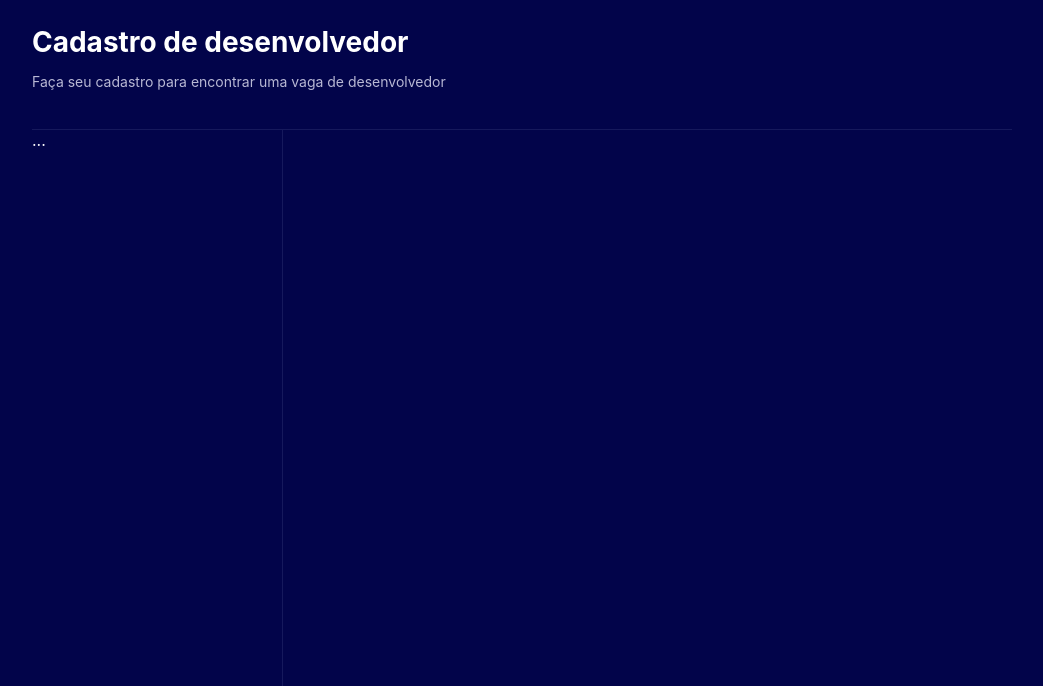
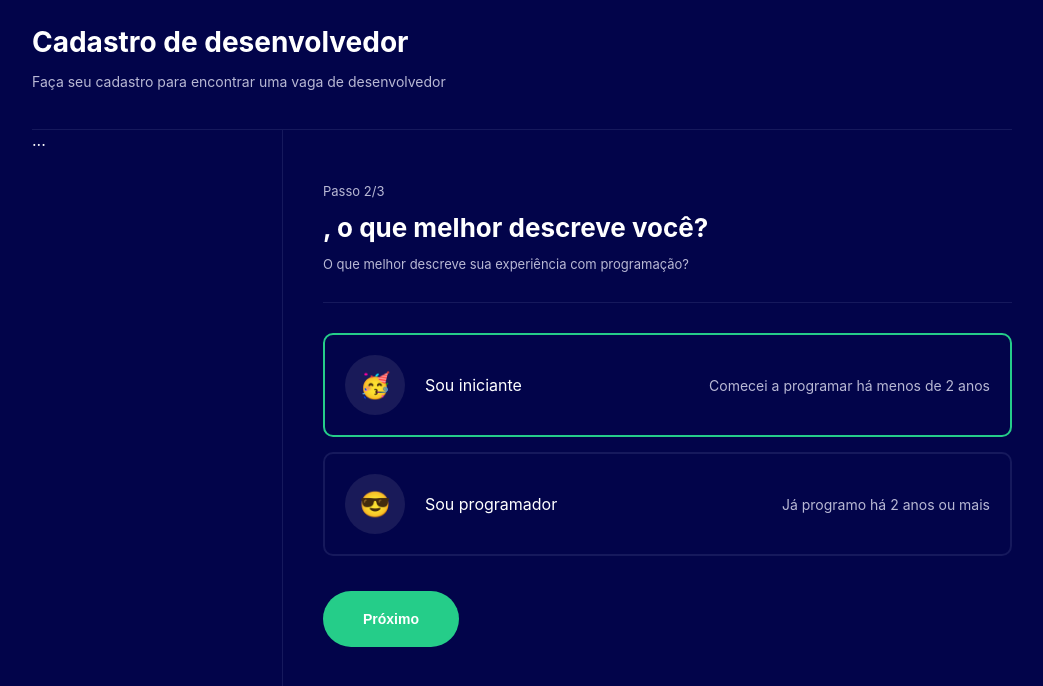
Before and after one commit to rafaelsrv/MultiForm_React_TS, a React (Create React App) app: page /step2 in a window 1280 px wide. Shown: the top 686 px of the page, without its empty margins (118-1161 px from the left). Built offline with nearby package versions, Linux system fonts and the light colour scheme.

Commit message:
Passo 2 concluído

```diff
--- /dev/null
+++ b/src/components/SelectOption/index.tsx
@@ -0,0 +1,19 @@
+import * as C from './styles'
+
+type Props ={
+    title: string;
+    description: string;
+    icon: string;
+    selected: boolean;
+    onClick: () => void;
+}
+
+export const SelectOption = ({title, description, icon, selected, onClick}: Props) =>{
+    return(
+    <C.Container onClick={onClick} selected={selected}>
+        <C.Icon>{icon}</C.Icon>
+        <C.Info>{title}</C.Info>
+        <C.Description>{description}</C.Description>
+    </C.Container>
+    )
+}
--- /dev/null
+++ b/src/components/SelectOption/styles.ts
@@ -0,0 +1,43 @@
+import styled from 'styled-components'
+
+export const Container = styled.div<{ selected : boolean; }>`
+    display: flex;
+    border: 2px solid ${props => props.selected ? '#25CD89' : '#16195C'};
+    border-radius: 10px;
+    padding: 20px;
+    margin-bottom: 15px;
+    align-items: center;
+    cursor: pointer;
+
+    &:hover{
+        border: 2px solid #496459;
+
+    }
+`;
+export const Icon = styled.div`
+    width: 60px;
+    height: 60px;
+    border-radius: 50%;
+    background-color: #191A59;
+    display: flex;
+    justify-content: center;
+    align-items: center;
+    font-size: 25px;
+    `
+
+export const Info = styled.div`
+    flex:1;
+    margin-left: 20px;
+
+`;
+
+export const Title = styled.div`
+    font-size: 17px;
+    font-weight: bold;
+    margin-bottom: 7px;
+`;
+
+export const Description = styled.div`
+    font-size: 14px;
+    color: #B8B8D4;
+`
--- a/src/pages/FormStep1/index.tsx
+++ b/src/pages/FormStep1/index.tsx
@@ -2,15 +2,28 @@
 import * as C from './styles'
 import { useForm, FormActions } from '../../contexts/FormContext'
 import { Theme } from '../../components/Theme'
-import { ChangeEvent } from 'react'
+import { ChangeEvent, useEffect } from 'react'
 
 
 export const FormStep1 = ()=>{
     const navigate = useNavigate();
     const { state, dispatch} = useForm();
 
+    useEffect(()=>{
+        dispatch({
+            type: FormActions.setCurrentStep,
+            payload: 1
+
+        })
+    },[])
+
     const handleNextStep = () =>{
-        navigate('/step2');
+        if(state.name !== ''){
+            navigate('/step2');
+        } else{
+            alert('Preencha os dados')
+        }
+
     }
 
     const handleNameChange = (e: ChangeEvent<HTMLInputElement>) => {
@@ -23,7 +36,7 @@
     return(
         <Theme>
             <C.Container>
-                <p>Passo 1/3 - {state.name}</p>
+                <p>Passo 1/3</p>
                 <h1>Vamos começar com seu nome</h1>
                 <p>Preencha o campo abaixo com seu nome completo</p>
                 <hr/>
--- a/src/pages/FormStep2/index.tsx
+++ b/src/pages/FormStep2/index.tsx
@@ -1,11 +1,71 @@
+import { useNavigate } from 'react-router-dom'
 import * as C from './styles'
+import { useForm, FormActions } from '../../contexts/FormContext'
 import { Theme } from '../../components/Theme'
+import { ChangeEvent, useEffect } from 'react'
+import { SelectOption } from '../../components/SelectOption'
+
 
 export const FormStep2 = ()=>{
+    const navigate = useNavigate();
+    const { state, dispatch} = useForm();
+
+    useEffect(()=>{
+        dispatch({
+            type: FormActions.setCurrentStep,
+            payload: 1
+
+        })
+    },[])
+
+    const handleNextStep = () =>{
+        if(state.name !== ''){
+            navigate('/step2');
+        } else{
+            alert('Preencha os dados')
+        }
+
+    }
+
+    const handleNameChange = (e: ChangeEvent<HTMLInputElement>) => {
+        dispatch({
+            type: FormActions.setName,
+            payload: e.target.value
+        })
+    }
+
+    const setLevel = (level:number) =>{
+        dispatch({
+            type: FormActions.setLevel,
+            payload: level
+        })
+    }
+
     return(
         <Theme>
+            <C.Container>
+                <p>Passo 2/3</p>
+                <h1>{state.name}, o que melhor descreve você?</h1>
+                <p>O que melhor descreve sua experiência com programação?</p>
+                <hr/>
 
+               <SelectOption
+                    title="Sou iniciante"
+                    description="Comecei a programar há menos de 2 anos"
+                    icon="🥳"
+                    selected={state.level === 0}
+                    onClick={()=>setLevel(0)}
+               />
+               <SelectOption
+                    title="Sou programador"
+                    description="Já programo há 2 anos ou mais"
+                    icon="😎"
+                    selected={state.level === 1}
+                    onClick={()=>setLevel(1)}
+               />
+
+                <button onClick={handleNextStep}> Próximo </button>
+            </C.Container>
         </Theme>
-
     )
 }
--- a/src/pages/FormStep2/styles.ts
+++ b/src/pages/FormStep2/styles.ts
@@ -1,5 +1,49 @@
 import styled from 'styled-components'
 
 export const Container = styled.div`
+    p{
+        font-size: 13px;
+        color: #B8B8D4;
 
+    }
+    h1{
+        margin:0;
+        padding: 0;
+        font-size: 26px;
+    }
+    hr {
+        height: 1px;
+        border: 0;
+        background-color: #16195C;
+        margin: 30px 0;
+    }
+
+    label {
+        font-size: 13px;
+
+        input{
+            display: block;
+            margin-top: 7px;
+            box-sizing: border-box;
+            width: 100%;
+            padding: 20px 10px;
+            border: 2px solid #25CD89;
+            border-radius: 10px;
+            color: #FFF;
+            font-size: 15px;
+            background-color: #02044A;
+        }
+    }
+
+    button{
+        background-color: #25CD89;
+        color: #FFF;
+        font-size: 14px;
+        font-weight: bold;
+        padding: 20px 40px;
+        border: 0;
+        border-radius: 30px;
+        cursor: pointer;
+        margin-top: 20px;
+    }
 `
```
